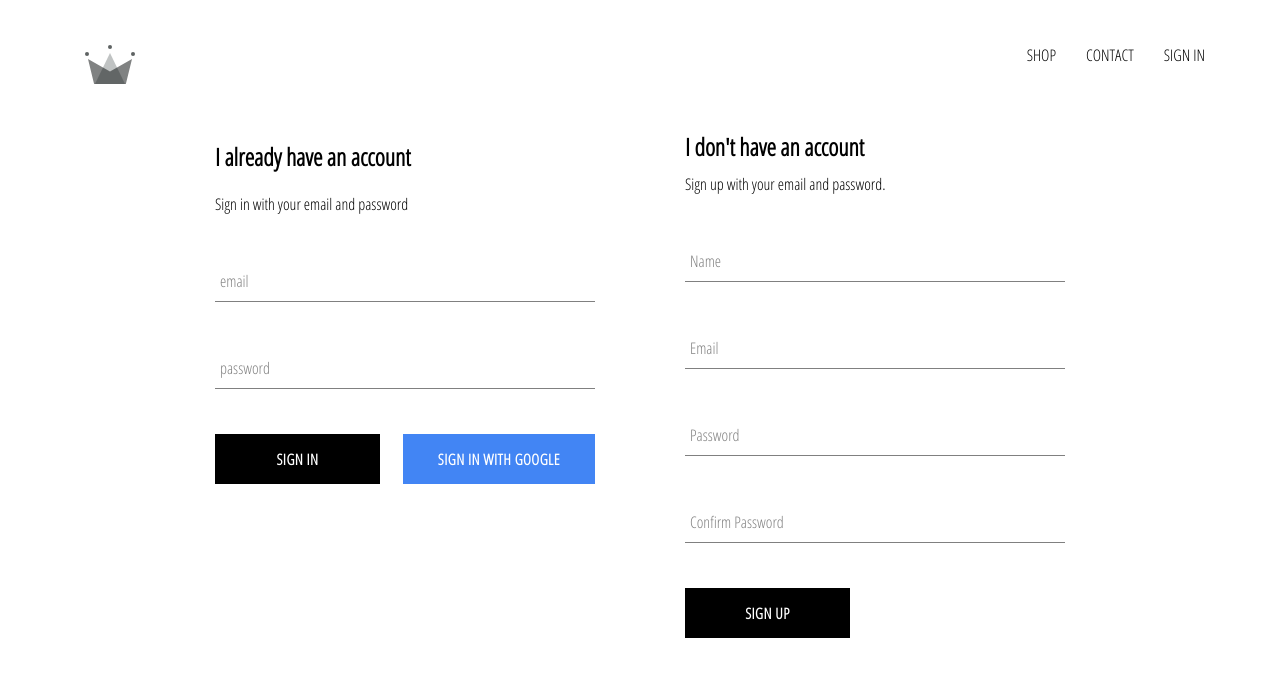
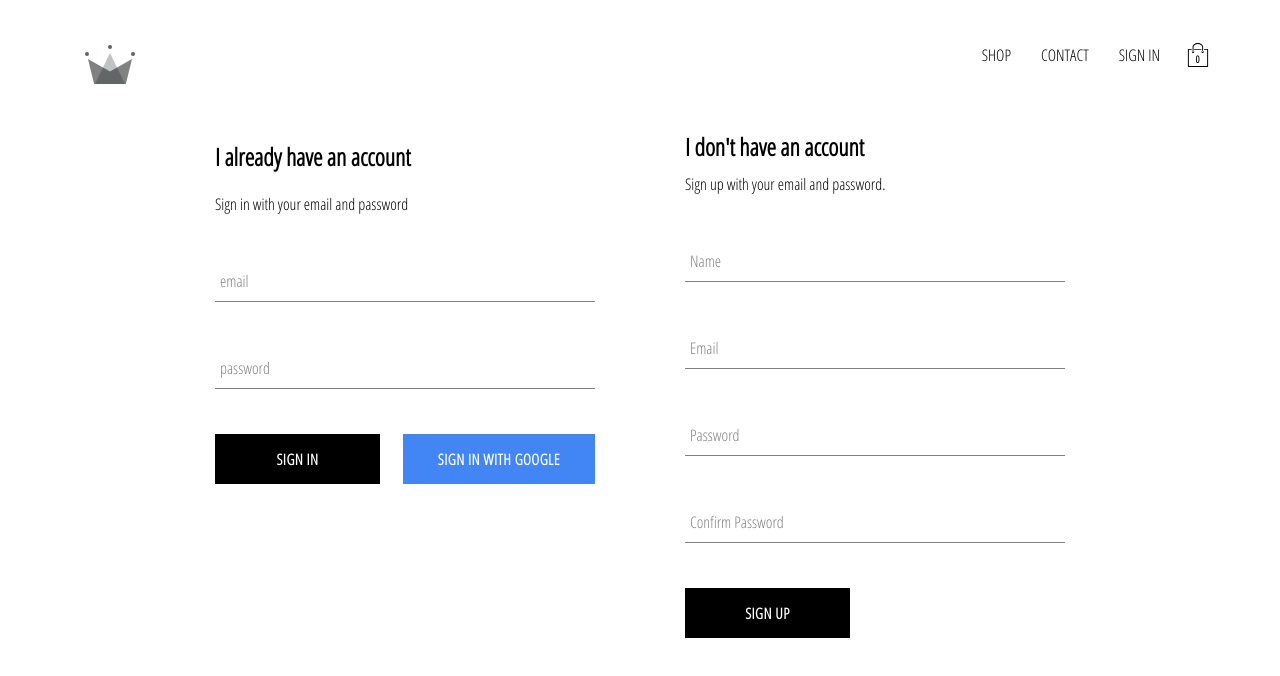
Before and after one commit to Sidd35070/crown-clothing, a React (Create React App) app: page /signin in a window 1280 px wide. Shown: the top 676 px of the page. Built offline with nearby package versions, Linux system fonts and the light colour scheme; no server answers.

Commit message:
Added card and dropdown

```diff
--- a/src/App.js
+++ b/src/App.js
@@ -2,7 +2,7 @@ import React, { Component } from 'react';
 import './App.css';
 import { Homepage } from './pages/homepage';
 import Shop from './pages/shop.component';
-import { Switch, Route} from "react-router-dom";
+import { Switch, Route, Redirect} from "react-router-dom";
 import Header from './components/header/header.component';
 import { SignInUp } from './pages/sign-in-up/sign-in-up.component';
 import {auth, createUserProfileDocument} from './components/firebase/firebase.util';
@@ -18,7 +18,7 @@ class App extends Component {
 
       if(user){
         const userRef = await createUserProfileDocument(user);
-        console.log(user.displayName)
+        // console.log(user.displayName)
         userRef.onSnapshot(snapshot => {
           // this.setState();
             // console.log(snapshot.displayName)
@@ -41,7 +41,7 @@ class App extends Component {
       <Switch>
         <Route exact path="/" component={Homepage} ></Route>
         <Route exact path="/shop" component={Shop} ></Route>
-        <Route exact path="/signin" component={SignInUp} ></Route>
+        <Route exact path="/signin"  render={()=> this.props.user ? (<Redirect to='/'/>) : (<SignInUp/>) }  ></Route>
       </Switch>
       </div>
     );
@@ -52,6 +52,12 @@ const mapDispatch = dispatch =>({
   setUsername:tobesend =>{
     return (dispatch(setUsername(tobesend)));
   }
-})
+});
 
-export default connect (null, mapDispatch)(App);
+const mapStateToProps = state =>{
+  // console.log(state);
+  return  ({
+  user :state.user.displayName
+});
+}
+export default connect (mapStateToProps, mapDispatch)(App);
--- /dev/null
+++ b/src/components/cart-icon/cart-icon.component.jsx
@@ -0,0 +1,20 @@
+import React from 'react';
+import {ReactComponent as ShoppingIcon} from '../../assets/shopping-bag.svg';
+import {connect } from 'react-redux';
+
+
+import './cart-icon.styles.scss';
+import { toggleCart } from '../redux/actions/cartAction';
+
+const CartIcon = ({toggleCartHidden}) => (
+    <div className="cart-icon">
+        <ShoppingIcon className="shopping-icon" onClick={toggleCartHidden} />
+        <span className="item-count">0</span>
+    </div>
+);
+
+
+const mapDispatchToProps = dispatch =>({
+    toggleCartHidden: () => dispatch(toggleCart())
+});
+export default connect(null, mapDispatchToProps)(CartIcon);
--- /dev/null
+++ b/src/components/cart-icon/cart-icon.styles.scss
@@ -0,0 +1,21 @@
+.cart-icon {
+  width: 45px;
+  height: 45px;
+  position: relative;
+  display: flex;
+  align-items: center;
+  justify-content: center;
+  cursor: pointer;
+
+  .shopping-icon {
+    width: 24px;
+    height: 24px;
+  }
+
+  .item-count {
+    position: absolute;
+    font-size: 10px;
+    font-weight: bold;
+    bottom: 12px;
+  }
+}
--- /dev/null
+++ b/src/components/cartDropdown/cartDropdown.component.jsx
@@ -0,0 +1,11 @@
+import React from 'react';
+import CustomButton from '../custom-button/custom-button.component';
+
+import './cartDropdown.styles.scss';
+
+export const CartDropdown = () => (
+    <div className="cart-dropdown">
+        <div className="cart-items"></div>
+        <CustomButton> GO TO CHECKOUT</CustomButton>
+    </div>
+);
--- /dev/null
+++ b/src/components/cartDropdown/cartDropdown.styles.scss
@@ -0,0 +1,24 @@
+.cart-dropdown {
+  position: absolute;
+  width: 240px;
+  height: 340px;
+  display: flex;
+  flex-direction: column;
+  padding: 20px;
+  border: 1px solid black;
+  background-color: white;
+  top: 90px;
+  right: 40px;
+  z-index: 5;
+
+  .cart-items {
+    height: 240px;
+    display: flex;
+    flex-direction: column;
+    overflow: scroll;
+  }
+
+  button {
+    margin-top: auto;
+  }
+}
--- a/src/components/header/header.component.jsx
+++ b/src/components/header/header.component.jsx
@@ -4,10 +4,13 @@ import {ReactComponent as Logo} from '../../assets/crown.svg';
 import {Link } from 'react-router-dom';
 import {auth} from '../firebase/firebase.util';
 import { connect } from 'react-redux';
+import CartIcon from '../cart-icon/cart-icon.component';
+import { CartDropdown } from '../cartDropdown/cartDropdown.component';
 
 
-const Header = ({user}) => {
-    console.log(user);
+const Header = ({user, hidden}) => {
+
+    console.log(hidden);
     // const user = displayName;
     return(
     <div className="header">
@@ -23,14 +26,20 @@ const Header = ({user}) => {
             {
                 user ? <div className="option" onClick={()=> auth.signOut()}>SIGN OUT</div> : <Link className="option" to="/signin">SIGN IN</Link>
             }
+            <CartIcon></CartIcon>
         </div>
+        {
+            hidden ? null : <CartDropdown />
+        }
+
     </div>
 )}
 
-const mapStateToProps = state =>{
-    console.log(state);
+const mapStateToProps = ({user:{displayName}, cart:{hidden}}) =>{
+    console.log(hidden);
     return  ({
-    user :state.user.displayName
+        displayName,
+        hidden
 });
 }
 
--- /dev/null
+++ b/src/components/redux/actions/cartAction.js
@@ -0,0 +1,3 @@
+export const toggleCart =()=>({
+    type:"SHOW_HIDE"
+});
--- a/src/components/redux/actions/userAction.js
+++ b/src/components/redux/actions/userAction.js
@@ -1,5 +1,5 @@
 export const setUsername = user =>{
-    console.log(user);
+    // console.log(user);
     return ({
         type:"ADD_USER",
         payload: user
--- /dev/null
+++ b/src/components/redux/reducers/cartReducer.js
@@ -0,0 +1,14 @@
+const INITIAL_STATE = {
+    hidden:true
+}
+
+export const cartReducer =(state=INITIAL_STATE, action) => {
+    if(action.type === "SHOW_HIDE"){
+        return{
+                hidden: !state.hidden
+
+        }
+    }
+    else
+    return state;
+}
--- a/src/components/redux/reducers/rootReducer.js
+++ b/src/components/redux/reducers/rootReducer.js
@@ -1,6 +1,8 @@
 import { combineReducers } from 'redux';
 import { userReducer } from './userReducer';
+import {cartReducer} from './cartReducer';
 
 export default combineReducers({
-    user: userReducer
+    user: userReducer,
+    cart:cartReducer
 });
--- a/src/components/redux/reducers/userReducer.js
+++ b/src/components/redux/reducers/userReducer.js
@@ -3,8 +3,6 @@ const st={
 };
 
 export const userReducer = (state=st, action) => {
-    console.log(state);
-    console.log(action);
 
     if( action.type === "ADD_USER"){
         state = {...action.payload}
```
Also changed, not shown: src/assets/shopping-bag.svg (added).
